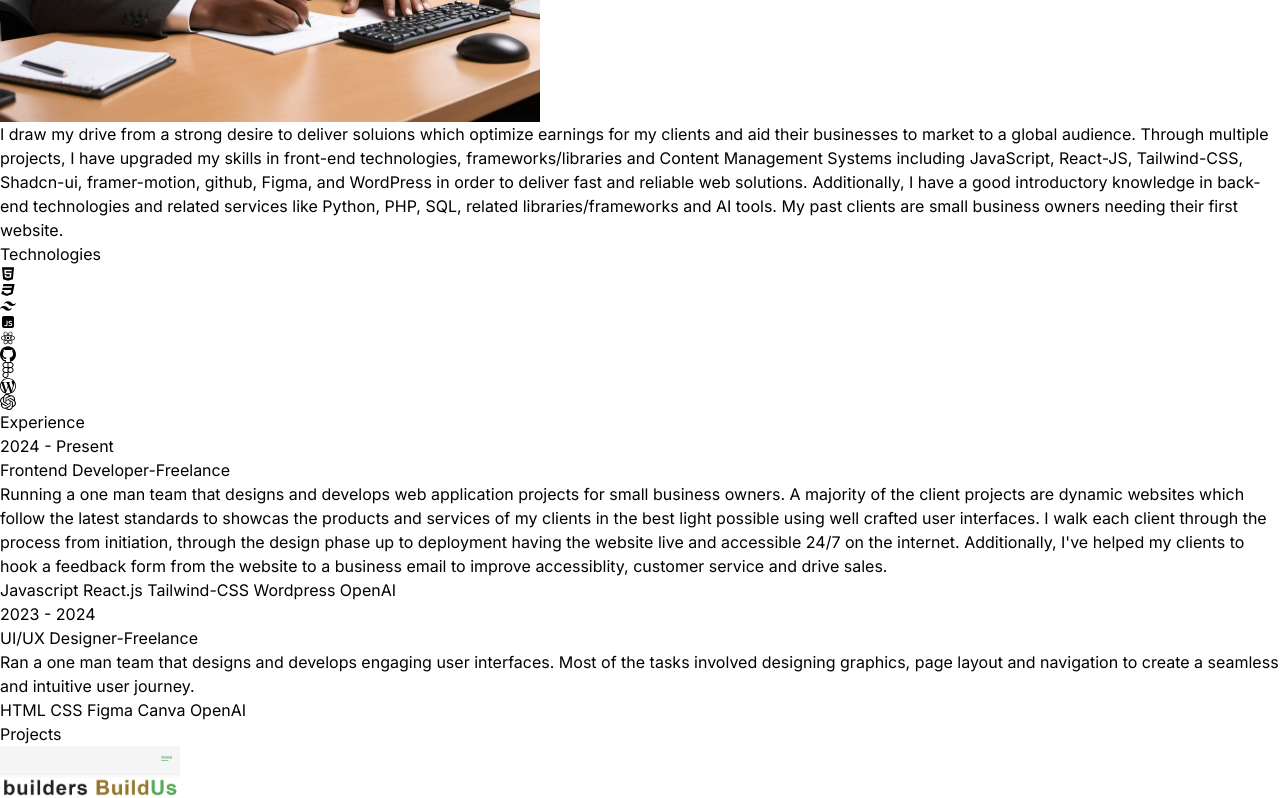
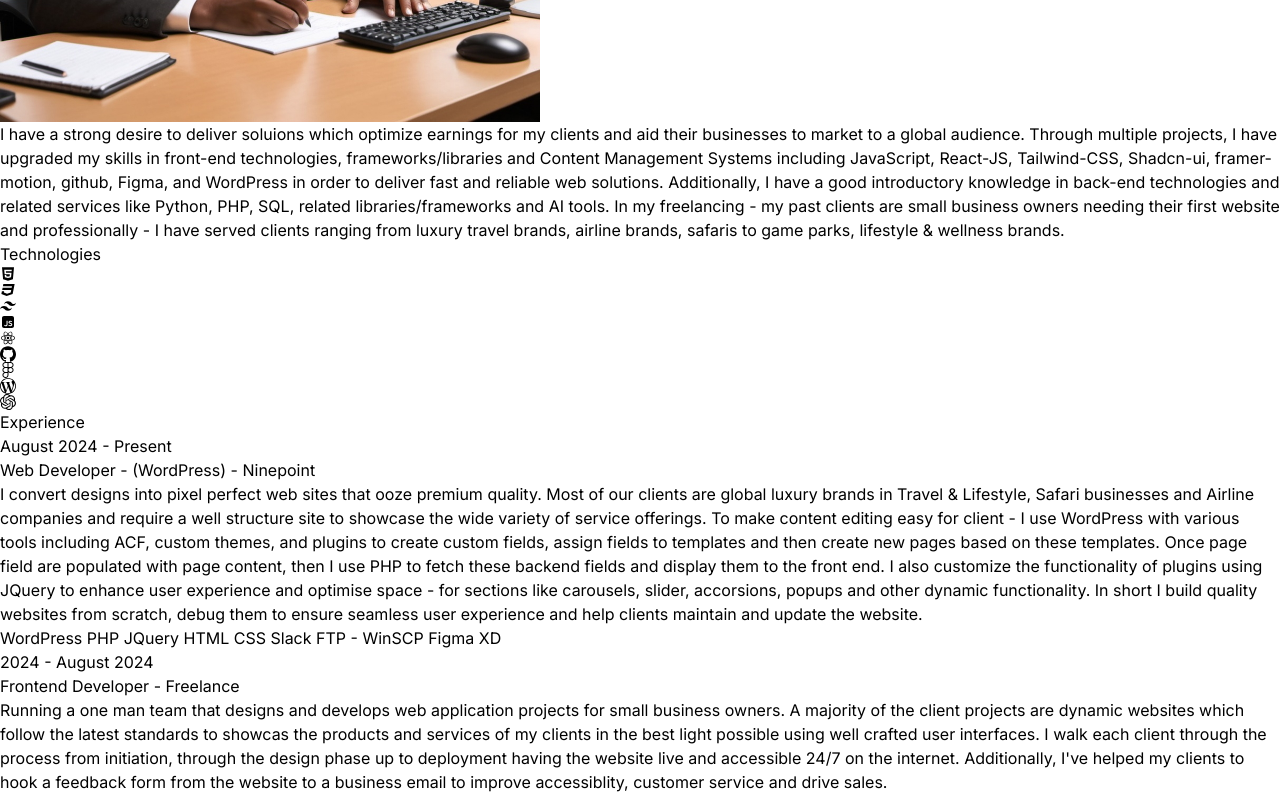
Before and after one commit to Ndi-Mzolisa/Ndi_Mzolisa_Freelance_Portfolio_FE, a React (Vite) app: page / in a window 1280 px wide. Shown: the part 2200-2998 px from the top of the page. Built offline with nearby package versions, Linux system fonts and the light colour scheme.

Commit message:
removed opacity from project images and logo

```diff
--- a/src/components/Navbar.jsx
+++ b/src/components/Navbar.jsx
@@ -18,7 +18,7 @@
         <div className="flex flex-shrink-0 items-center">
           <a href="#home">
             <img
-              className="mx-2 w-[100px] rounded-[4px] fixed top-3 left-[2rem] transition-transform duration-300 hover:opacity-100 opacity-[0.9] hover:scale-[1.2]"
+              className="mx-2 w-[100px] rounded-[4px] fixed top-3 left-[2rem] transition-transform duration-300 hover:scale-[1.1]"
               src={logo}
               alt="logo"
             />
@@ -53,7 +53,9 @@
       <nav
         id="primary-multipage-navbar"
         className={`fixed top-0 right-0 h-full w-[60%] transition-transform duration-300 ease-in-out bg-white md:bg-transparent z-50 ${
-          isMenuOpen ? "transform translate-x-0 z-50" : "transform translate-x-full z-50"
+          isMenuOpen
+            ? "transform translate-x-0 z-50"
+            : "transform translate-x-full z-50"
         } md:static md:w-auto md:h-auto md:transform-none md:flex md:items-center md:justify-center md:pt-0 z-50`}
       >
         {/* Close Button for Mobile */}
--- a/src/constants/index.js
+++ b/src/constants/index.js
@@ -2,26 +2,48 @@
 import project2 from "../assets/projects/fit-age-thumbnail.png";
 import project3 from "../assets/projects/adooba-thumbnail.png";
 
-export const HERO_CONTENT = `Front End developer with an inspiration to make engaging and user friendly websites. Having professional experience in the Business, Sales, Customer Service and Real Estate industry, I have developed a keen eye for opprortunities to add value by enhancing the customer experience. As a result, I design, code and host global standard web applications that are tailored to grab attention, share value instantly and build trust with viewers. My goal is to hone my skills further, with a lifelong commitment to create innovative solutions that drive business growth and provide seamless user experiences.`;
+export const HERO_CONTENT = `🚀 From Real Estate Floors to Front-End Code — I’ve turned years of customer insight into pixel-perfect digital experiences. With a background in business, sales, and real estate, I saw first-hand how poor user experience costs trust — and conversions. Now, I design and develop bold, high-performing websites that instantly capture attention, deliver value, and feel effortless to use. ✨ I'm not just building websites — I'm crafting experiences that move people, fuel business growth, and turn clicks into trans-actions. Let’s create something unforgettable.`;
 
-export const ABOUT_TEXT = `I draw my drive from a strong desire to deliver soluions which optimize earnings for my clients and aid their businesses to market to a global audience. Through multiple projects, I have upgraded my skills in front-end technologies, frameworks/libraries and Content Management Systems including JavaScript, React-JS, Tailwind-CSS, Shadcn-ui, framer-motion, github, Figma, and WordPress in order to deliver fast and reliable web solutions. Additionally, I have a good introductory knowledge in back-end technologies and related services like Python, PHP, SQL, related libraries/frameworks and AI tools. My past clients are small business owners needing their first website.`;
+export const ABOUT_TEXT = `I have a strong desire to deliver soluions which optimize earnings for my clients and aid their businesses to market to a global audience. Through multiple projects, I have upgraded my skills in front-end technologies, frameworks/libraries and Content Management Systems including JavaScript, React-JS, Tailwind-CSS, Shadcn-ui, framer-motion, github, Figma, and WordPress in order to deliver fast and reliable web solutions. Additionally, I have a good introductory knowledge in back-end technologies and related services like Python, PHP, SQL, related libraries/frameworks and AI tools. In my freelancing - my past clients are small business owners needing their first website and professionally - I have served clients ranging from luxury travel brands, airline brands, safaris to game parks, lifestyle  & wellness brands.`;
 
 export const EXPERIENCES = [
   {
-    year: "2024 - Present",
-    role: "Frontend Developer",
-    company: "Freelance",
+    year: "August 2024 - Present",
+    role: "Web Developer - (WordPress) ",
+    company: " Ninepoint",
+    description: `I convert designs into pixel perfect web sites that ooze premium quality. Most of our clients are global luxury brands in Travel & Lifestyle, Safari businesses and Airline companies and require a well structure site to showcase the wide variety of service offerings. To make content editing easy for client - I use WordPress with various tools including ACF, custom themes, and plugins to create custom fields, assign fields to templates and then create new pages based on these templates. Once page field are populated with page content, then I use PHP to fetch these backend fields and display them to the front end. I also customize the functionality of plugins using JQuery to enhance user experience and optimise space - for sections like carousels, slider, accorsions, popups and other dynamic functionality. In short I build quality websites from scratch, debug them to ensure seamless user experience and help clients maintain and update the website.`,
+    technologies: [
+      "WordPress",
+      "PHP",
+      "JQuery",
+      "HTML",
+      "CSS",
+      "Slack",
+      "FTP - WinSCP",
+      "Figma",
+      "XD",
+    ],
+  },
+  {
+    year: "2024 - August 2024",
+    role: "Frontend Developer ",
+    company: " Freelance",
     description: `Running a one man team that designs and develops web application projects for small business owners. A majority of the client projects are dynamic websites which follow the latest standards to showcas the products and services of my clients in the best light possible using well crafted user interfaces. I walk each client through the process from initiation, through the design phase up to deployment having the website live and accessible 24/7 on the internet. Additionally, I've helped my clients to hook a feedback form from the website to a business email to improve accessiblity, customer service and drive sales.`,
-    technologies: ["Javascript", "React.js", "Tailwind-CSS", "Wordpress", "OpenAI"],
+    technologies: [
+      "Javascript",
+      "React.js",
+      "Tailwind-CSS",
+      "Wordpress",
+      "OpenAI",
+    ],
   },
   {
     year: "2023 - 2024",
-    role: "UI/UX Designer",
-    company: "Freelance",
+    role: "UI/UX Designer ",
+    company: " Freelance",
     description: `Ran a one man team that designs and develops engaging user interfaces. Most of the tasks involved designing graphics, page layout and navigation to create a seamless and intuitive user journey.`,
     technologies: ["HTML", "CSS", "Figma", "Canva", "OpenAI"],
   },
-
 ];
 
 export const PROJECTS = [
@@ -31,7 +53,7 @@
     description:
       "This is a website I built for a team of builders who's main customer base is made of people who want to build a new home or extend an existing one. This was a fun project to build as I have seen first hand the quality of the work these guys do, and it's amazing for man of their age. They inspire me, so this one was a pleasure to build.",
     technologies: ["HTML", "CSS", "Javascript", "Canva", "ChatGPT"],
-    linkurl: "https://build-us-builders.netlify.app"
+    linkurl: "https://build-us-builders.netlify.app",
   },
   {
     title: "Gymn-routine generator web app",
@@ -39,7 +61,7 @@
     description:
       "A gymn application that helps people to generate exercise routines based on their fitness objectives and targetted muscles. It is useful for anyone who wants to streamline their fitness goals and get tailored fitness plans to help them achieve that. Also, this app has a friendly user interface that hides a sophisticated web of code that is organised and simplified into javascript objects. Being a full react app, this was engaging and eye-opening about the power of React and oportunities that lie ahead in the future of Front-end web development.",
     technologies: ["HTML", "CSS", "React", "TailWind-CSS"],
-    linkurl: "https://fit-age-gym-app.netlify.app"
+    linkurl: "https://fit-age-gym-app.netlify.app",
   },
   {
     title: "E-commerce website prototype for Adooba",
@@ -47,8 +69,8 @@
     description:
       "A design concept E-commerce web store for a company tha sells clothes",
     technologies: ["HTML", "CSS", "Javascript", "Canva", "ChatGPT"],
-    linkurl: "https://adooba-ecommerce-store.netlify.app/"
-  }
+    linkurl: "https://adooba-ecommerce-store.netlify.app/",
+  },
 ];
 
 export const CONTACT = {
```
Also changed, not shown: src/components/Projects.jsx (+30 -18 lines).
